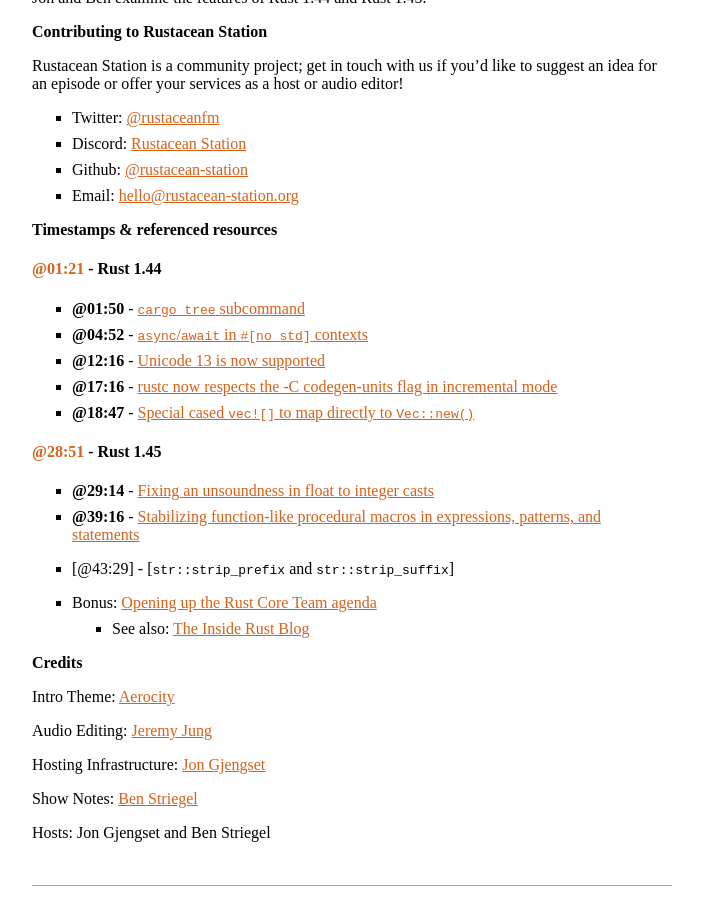
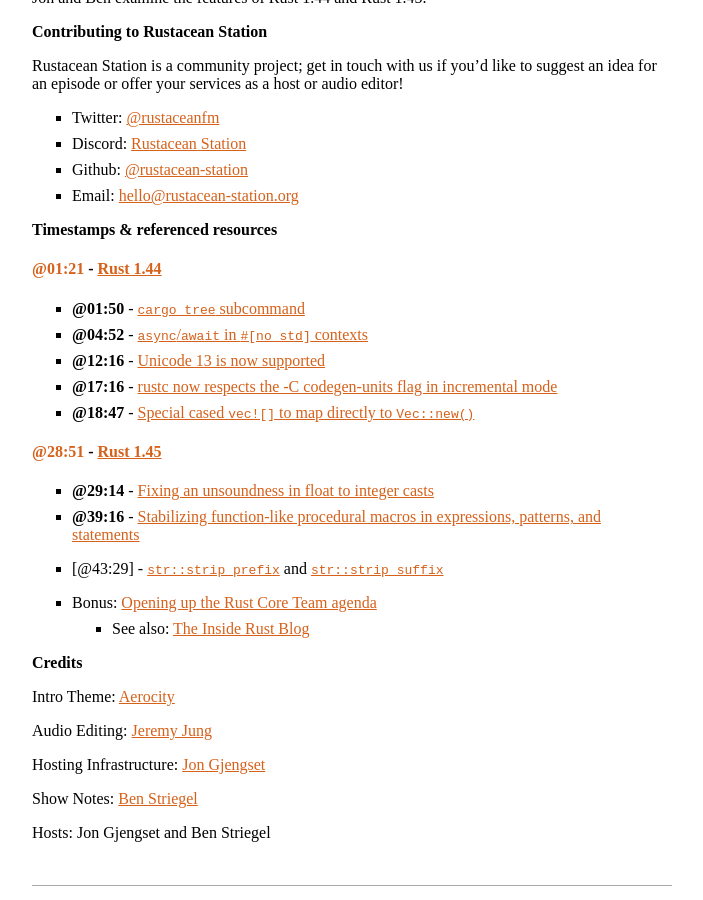
Before and after one commit to rustacean-station/rustacean-station.org, a Jekyll site: the page built from _episodes/028-rust-1.44-1.45.md, in a window 1280 px wide and 900 px high, scrolled down 663 px. Shown: the whole window, without its empty margins (288-991 px from the left). Built offline with Jekyll 4.4.1, drawn with Linux system fonts in a browser that asks for light colours; some of the changed lines change nothing that is shown.

Commit message:
44n45 review

```diff
--- a/_episodes/028-rust-1.44-1.45.md
+++ b/_episodes/028-rust-1.44-1.45.md
@@ -30,7 +30,7 @@
 
 ### Timestamps & referenced resources
 
-#### [@01:21] - Rust 1.44
+#### [@01:21] - [Rust 1.44](https://blog.rust-lang.org/2020/06/04/Rust-1.44.0.html)
 
  - [@01:50] - [`cargo tree` subcommand](https://github.com/rust-lang/rust/blob/master/RELEASES.md#cargo-2)
  - [@04:52] - [`async`/`await` in `#[no_std]` contexts](https://github.com/rust-lang/rust/pull/69033/)
@@ -38,11 +38,11 @@
  - [@17:16] - [rustc now respects the -C codegen-units flag in incremental mode](https://github.com/rust-lang/rust/pull/70156/)
  - [@18:47] - [Special cased `vec![]` to map directly to `Vec::new()`](https://github.com/rust-lang/rust/pull/70632/)
 
-#### [@28:51] - Rust 1.45
+#### [@28:51] - [Rust 1.45](https://blog.rust-lang.org/2020/07/16/Rust-1.45.0.html)
 
  - [@29:14] - [Fixing an unsoundness in float to integer casts](https://blog.rust-lang.org/2020/07/16/Rust-1.45.0.html#fixing-unsoundness-in-casts)
  - [@39:16] - [Stabilizing function-like procedural macros in expressions, patterns, and statements](https://blog.rust-lang.org/2020/07/16/Rust-1.45.0.html#stabilizing-function-like-procedural-macros-in-expressions-patterns-and-statements)
- - [@43:29] - [`str::strip_prefix` and `str::strip_suffix`]
+ - [@43:29] - [`str::strip_prefix`](https://doc.rust-lang.org/std/primitive.str.html#method.strip_prefix) and [`str::strip_suffix`](https://doc.rust-lang.org/std/primitive.str.html#method.strip_suffix)
 
  - Bonus: [Opening up the Rust Core Team agenda](https://blog.rust-lang.org/inside-rust/2020/07/27/opening-up-the-core-team-agenda.html)
    - See also: [The Inside Rust Blog](https://blog.rust-lang.org/inside-rust/index.html)
```
